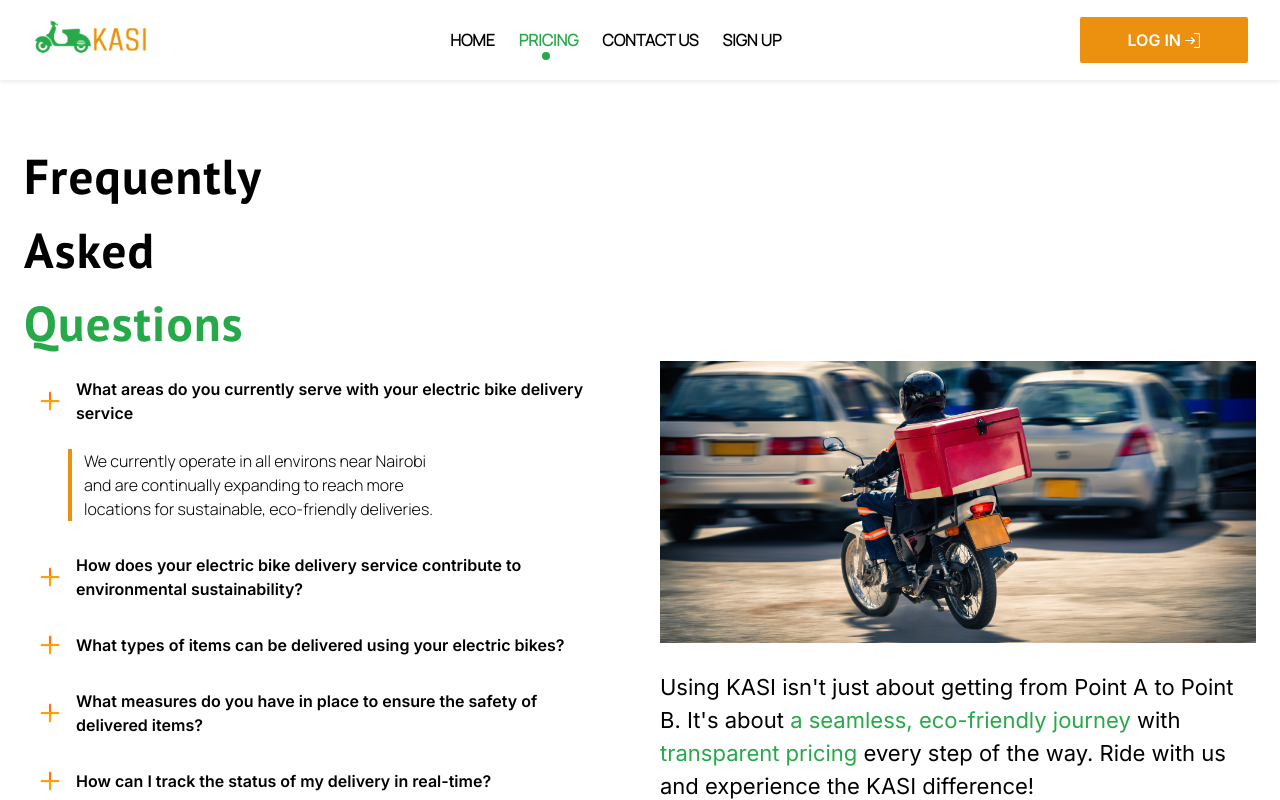
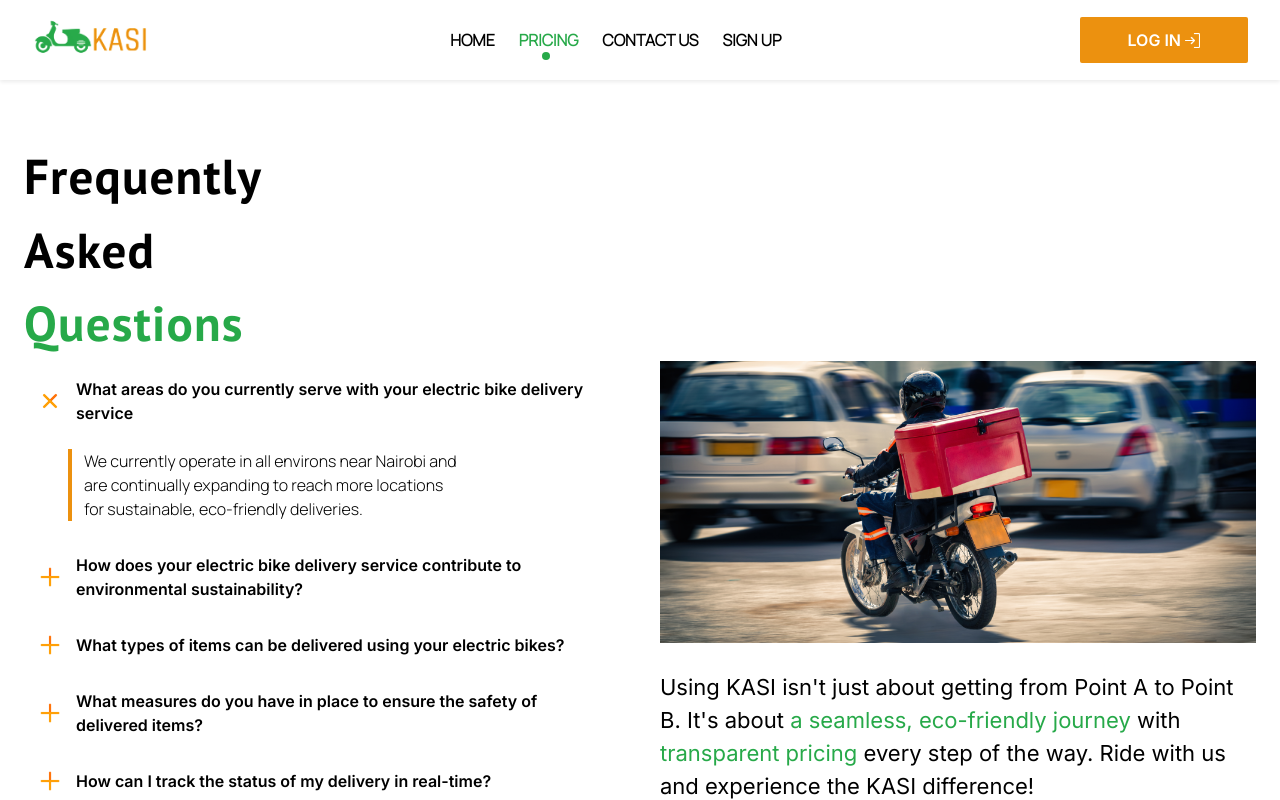
Before and after one commit to IainMosima/kasi, a Next.js app: page /pricing in a window 1280 px wide. Both pictures are taken after a click on the element 322 px from the left and 2285 px from the top of the page. Shown: the part 1885-2685 px from the top of the page. Built offline with nearby package versions, Linux system fonts and the light colour scheme.

Commit message:
close animation

```diff
--- a/components/Pricing/FAQs/Faq.tsx
+++ b/components/Pricing/FAQs/Faq.tsx
@@ -14,13 +14,13 @@ const Faq = (props: Props) => {
     return (
         <div className='flex flex-col gap-6 py-4 lg:px-4 w-full'>
             <div className='flex w-full gap-4 place-items-center cursor-pointer' onClick={() => props.handleExpandFaq(props.index)}>
-                <Image src={Images.plus} alt='plus-icon' height={20} />
+                <Image src={Images.plus} alt='plus-icon' height={20} className={`transform ease-linear duration-150 ${props.expanded ? 'rotate-45' : 'rotate-0'}`}/>
                 <p className='text-base font-semibold text-[1.1rem] leading-6'>{props.faq.question}</p>
             </div>
             {/* second div */}
             {props.expanded &&
                 <div className={`px-7`}>
-                    <div className='border-l-4 border-orange lg:w-[75%] md:w-[85%] w-[90%] px-3'>
+                    <div className='border-l-4 border-orange lg:w-[80%] md:w-[85%] w-[90%] px-3'>
                         <p className='text-gray font-manrope text-[1rem]'>{props.faq.answer}</p>
                     </div>
                 </div>
--- a/components/Pricing/FAQs/Faqs.tsx
+++ b/components/Pricing/FAQs/Faqs.tsx
@@ -30,6 +30,7 @@ const Faqs = () => {
 
     const handleExpandFaq = (index: number) => {
         setExpandedFaqIndex(prevIndex => prevIndex === index ? -1 : index);
+        console.log(index);
     }
 
     return (
```
